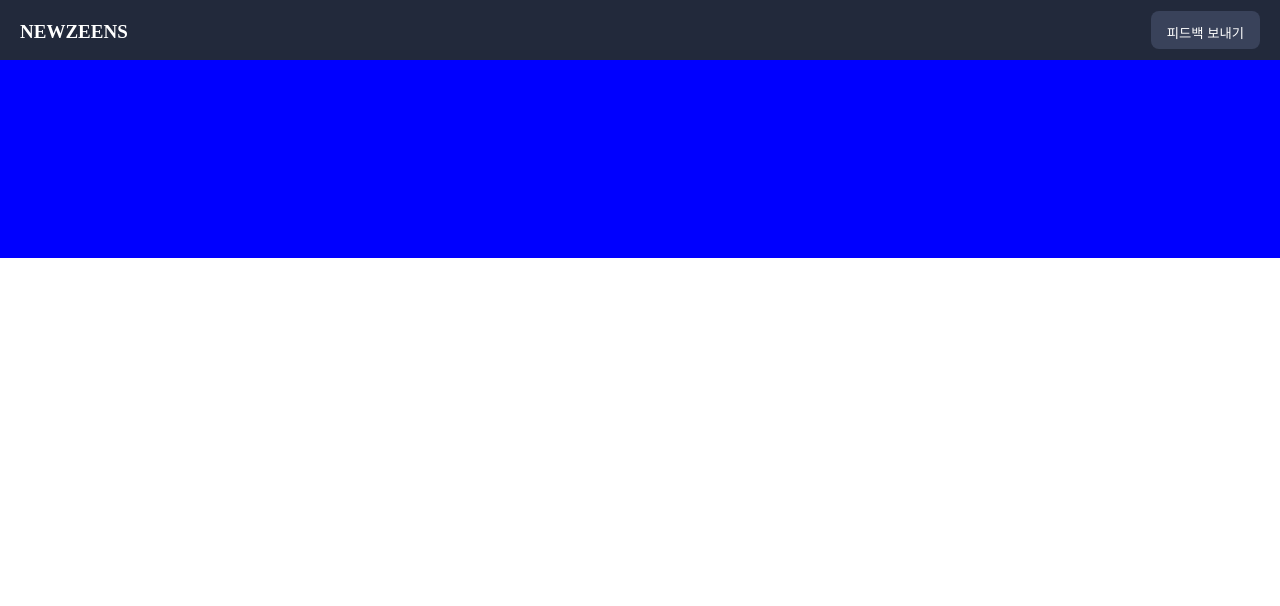
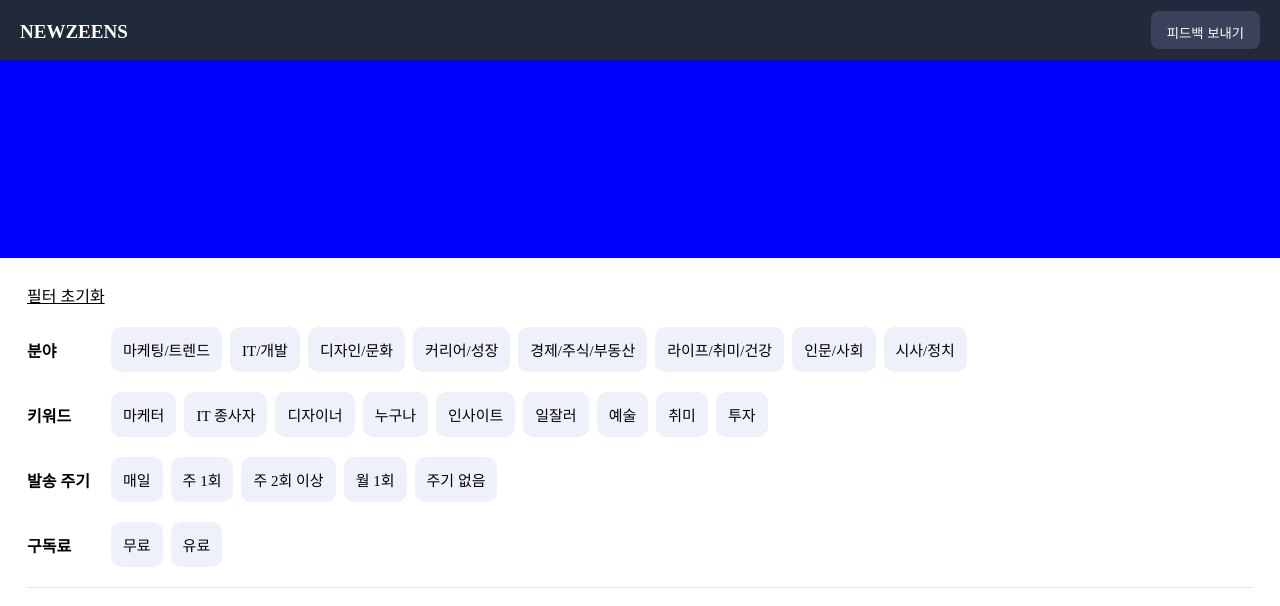
Before and after one commit to cheong-gu/newzeens, a Next.js app: page / in a window 1280 px wide. Shown: the top 606 px of the page. Built offline with nearby package versions, Linux system fonts and the light colour scheme.

Commit message:
:lipstick: 필터css 추가

```diff
--- a/app/components/filter.tsx
+++ b/app/components/filter.tsx
@@ -1,3 +1,150 @@
+import styled from "@emotion/styled";
+
 export default function Filter() {
-  return <Filter />;
+  const Container = styled.div`
+    margin: 25px 27px;
+    .reset {
+      text-decoration: underline;
+    }
+
+    border-bottom: solid #e6e6e6 1px;
+  `;
+
+  const RowStyle = styled.div`
+    margin: 20px 0;
+    display: flex;
+    align-items: center;
+    flex-direction: row;
+
+    .title {
+      width: 80px;
+      font-weight: 650;
+      font-size: 16px;
+    }
+    ul {
+      display: flex;
+      li {
+        margin: 0 4px;
+        font-size: 15px;
+        background-color: #eef1fa;
+        padding: 12px;
+        border-radius: 10px;
+        a {
+        }
+      }
+    }
+  `;
+  return (
+    <Container>
+      <p className="reset">필터 초기화</p>
+      <RowStyle>
+        <div className="title">
+          <p>분야</p>
+        </div>
+        <div>
+          <ul>
+            <li>
+              <a>마케팅/트렌드</a>
+            </li>
+            <li>
+              <a>IT/개발</a>
+            </li>
+            <li>
+              <a>디자인/문화</a>
+            </li>
+            <li>
+              <a>커리어/성장</a>
+            </li>
+            <li>
+              <a>경제/주식/부동산</a>
+            </li>
+            <li>
+              <a>라이프/취미/건강</a>
+            </li>
+            <li>
+              <a>인문/사회</a>
+            </li>
+            <li>
+              <a>시사/정치</a>
+            </li>
+          </ul>
+        </div>
+      </RowStyle>
+      <RowStyle>
+        <div className="title">
+          <p>키워드</p>
+        </div>
+        <div>
+          <ul>
+            <li>
+              <a>마케터</a>
+            </li>
+            <li>
+              <a>IT 종사자</a>
+            </li>
+            <li>
+              <a>디자이너</a>
+            </li>
+            <li>
+              <a>누구나</a>
+            </li>
+            <li>
+              <a>인사이트</a>
+            </li>
+            <li>
+              <a>일잘러</a>
+            </li>
+            <li>
+              <a>예술</a>
+            </li>
+            <li>
+              <a>취미</a>
+            </li>
+            <li>
+              <a>투자</a>
+            </li>
+          </ul>
+        </div>
+      </RowStyle>
+      <RowStyle>
+        <div className="title">
+          <p>발송 주기</p>
+        </div>
+        <div>
+          <ul>
+            <li>
+              <a>매일</a>
+            </li>
+            <li>
+              <a>주 1회</a>
+            </li>
+            <li>
+              <a>주 2회 이상</a>
+            </li>
+            <li>
+              <a>월 1회</a>
+            </li>
+            <li>
+              <a>주기 없음</a>
+            </li>
+          </ul>
+        </div>
+      </RowStyle>
+      <RowStyle>
+        <div className="title">
+          <p>구독료</p>
+        </div>
+        <div>
+          <ul>
+            <li>
+              <a>무료</a>
+            </li>
+            <li>
+              <a>유료</a>
+            </li>
+          </ul>
+        </div>
+      </RowStyle>
+    </Container>
+  );
 }
--- a/app/page.tsx
+++ b/app/page.tsx
@@ -2,6 +2,7 @@
 
 import styled from "@emotion/styled";
 import Banners from "./components/banners";
+import Filter from "./components/filter";
 
 export default function Home() {
   const ContainerStyle = styled.div``;
@@ -10,7 +11,7 @@ export default function Home() {
   return (
     <ContainerStyle>
       <Banners></Banners>
-      <FilterStyle></FilterStyle>
+      <Filter></Filter>
     </ContainerStyle>
   );
 }
```
